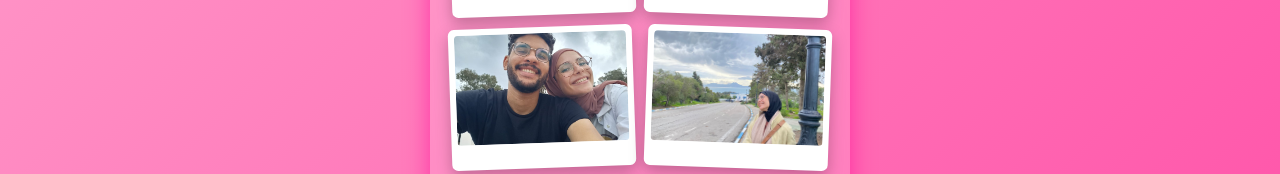
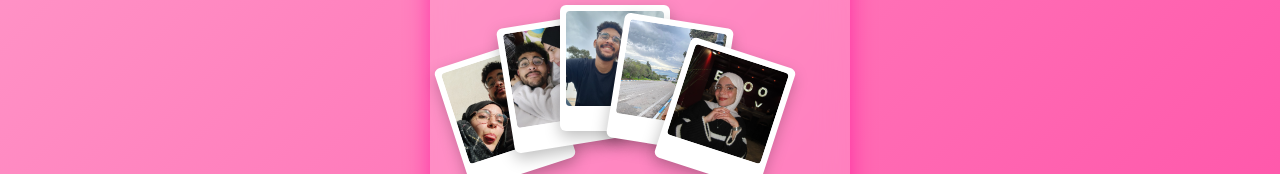
Before and after one commit to LookatGod-afk/To-my-beautiful-girl, a plain HTML site: page index.html in a window 1280 px wide. Shown: the part 325-499 px from the top of the page. Drawn offline with Linux system fonts and the light colour scheme.

Commit message:
Update index.html

```diff
--- a/index.html
+++ b/index.html
@@ -17,6 +17,7 @@ body {
     justify-content: center;
     align-items: center;
     padding: 15px;
+    overflow-x: hidden;
 }
 
 .container {
@@ -28,6 +29,7 @@ body {
     border-radius: 20px;
     box-shadow: 0 0 25px rgba(255,0,150,0.6);
     text-align: center;
+    position: relative;
 }
 
 h1 {
@@ -42,33 +44,43 @@ p {
     font-size: 0.95rem;
     color: white;
     font-weight: 600;
-    margin-bottom: 20px;
+    margin-bottom: 25px;
 }
 
+/* MOBILE PLAYING CARD FAN */
 .polaroid-container {
-    display: grid;
-    grid-template-columns: repeat(2, 1fr);
-    gap: 12px;
+    position: relative;
+    height: 220px;
     margin-bottom: 20px;
 }
 
 .polaroid {
+    position: absolute;
+    width: 110px;
     background: white;
     padding: 6px 6px 18px 6px;
     border-radius: 6px;
     box-shadow: 0 6px 15px rgba(0,0,0,0.25);
-    transform: rotate(-2deg);
-}
-
-.polaroid:nth-child(even) {
-    transform: rotate(2deg);
+    transition: transform 0.3s ease;
 }
 
 .polaroid img {
     width: 100%;
-    height: 110px;
+    height: 95px;
     object-fit: cover;
     border-radius: 4px;
+}
+
+/* Fan positioning (scaled for mobile) */
+.card1 { left: 0px;   top: 60px; transform: rotate(-18deg); }
+.card2 { left: 55px;  top: 30px; transform: rotate(-9deg); }
+.card3 { left: 110px; top: 15px; transform: rotate(0deg); }
+.card4 { left: 165px; top: 30px; transform: rotate(9deg); }
+.card5 { left: 220px; top: 60px; transform: rotate(18deg); }
+
+.polaroid:hover {
+    transform: scale(1.08) rotate(0deg) !important;
+    z-index: 5;
 }
 
 .bouquet {
@@ -94,11 +106,10 @@ p {
     100% { text-shadow: 0 0 18px #00ffff; }
 }
 
-@media (max-width: 350px) {
-    .polaroid-container {
-        grid-template-columns: 1fr;
-    }
+@media (max-width: 380px) {
+    .polaroid-container { transform: scale(0.9); left: -10px; }
 }
+
 </style>
 </head>
 
@@ -113,11 +124,11 @@ p {
     <p>Happy valentins day to the most beautiful girl, i love you so much</p>
 
     <div class="polaroid-container">
-        <div class="polaroid"><img src="photo1.jpg" alt="Memory 1"></div>
-        <div class="polaroid"><img src="photo2.jpg" alt="Memory 2"></div>
-        <div class="polaroid"><img src="photo3.jpg" alt="Memory 3"></div>
-        <div class="polaroid"><img src="photo4.jpg" alt="Memory 4"></div>
-        <div class="polaroid"><img src="photo5.jpg" alt="Memory 5"></div>
+        <div class="polaroid card1"><img src="photo1.jpg" alt="Memory 1"></div>
+        <div class="polaroid card2"><img src="photo2.jpg" alt="Memory 2"></div>
+        <div class="polaroid card3"><img src="photo3.jpg" alt="Memory 3"></div>
+        <div class="polaroid card4"><img src="photo4.jpg" alt="Memory 4"></div>
+        <div class="polaroid card5"><img src="photo5.jpg" alt="Memory 5"></div>
     </div>
 
     <div class="bouquet">
```
